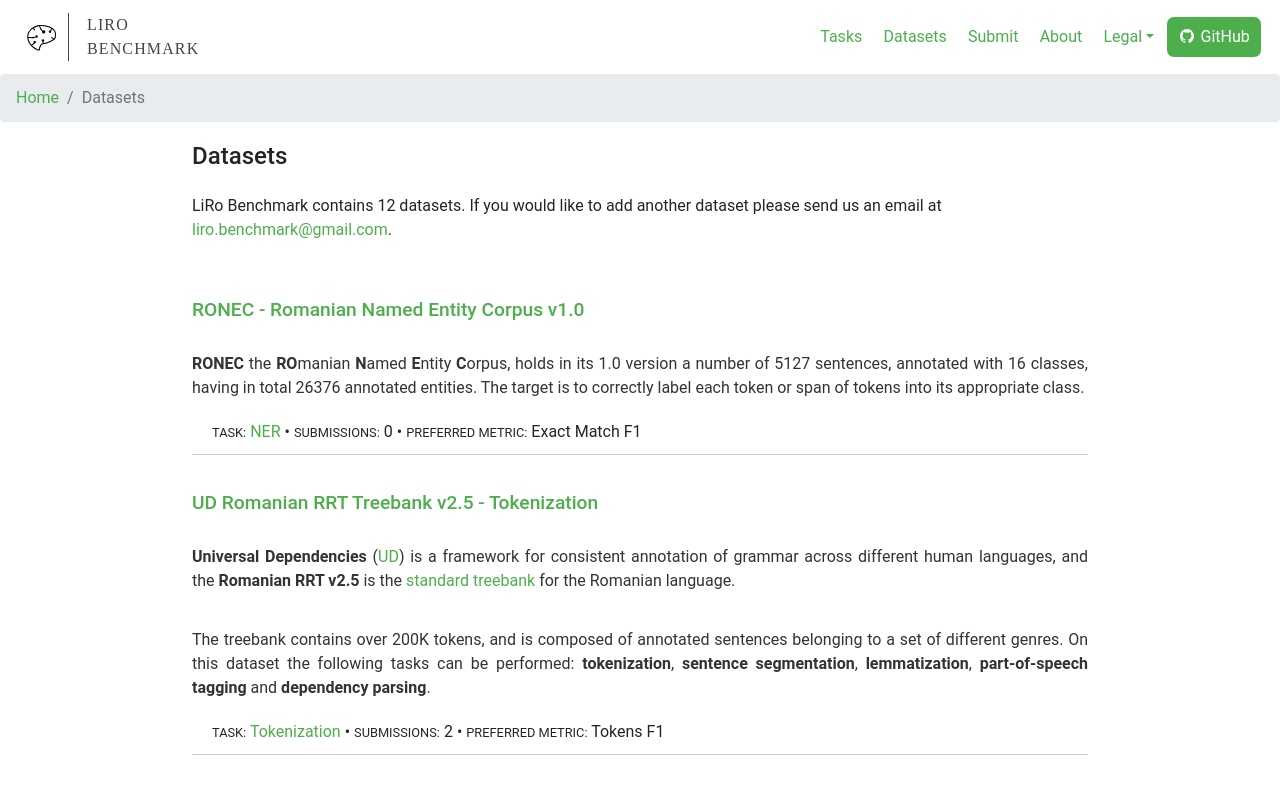
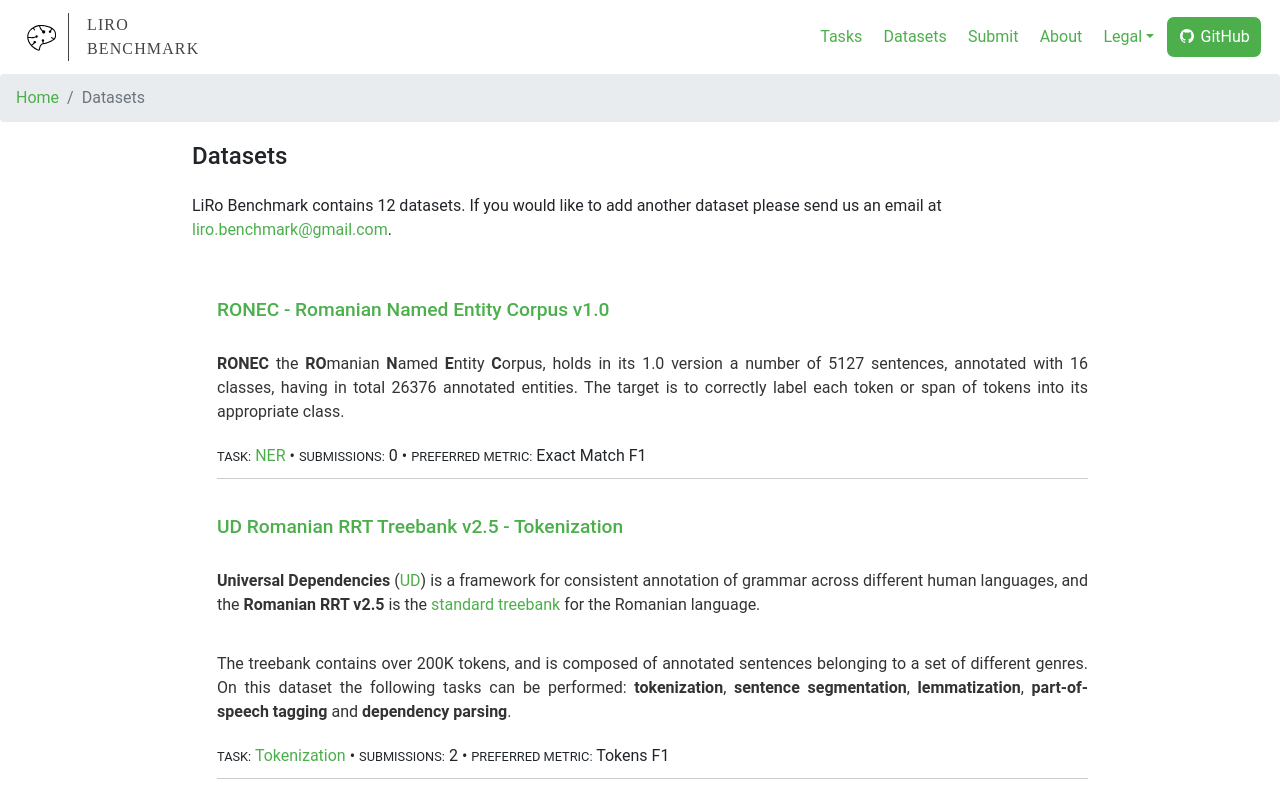
Before and after one commit to LiroBenchmark/LiroBenchmark.github.io, a React (Create React App) app: page /ro_benchmark_leaderboard/datasets in a window 1280 px wide. Shown: the top 793 px of the page. Built offline with nearby package versions, Linux system fonts and the light colour scheme; what webfontloader would draw is missing.

Commit message:
Moved description of the dataset to the right

```diff
--- a/src/Components/Datasets.scss
+++ b/src/Components/Datasets.scss
@@ -14,6 +14,7 @@
 
 .dataset-row{
     margin-top: 20px;
+    margin-left: 10px;
     .dataset-description{
 	margin-top: 0em;
 	margin-bottom: 0px;
@@ -23,6 +24,7 @@
 	    list-style: none;
 	    padding: 0;
 	    margin-bottom: 10px;
+	    margin-left: 15px;
 	    li{
 		display: inline;
 
```
